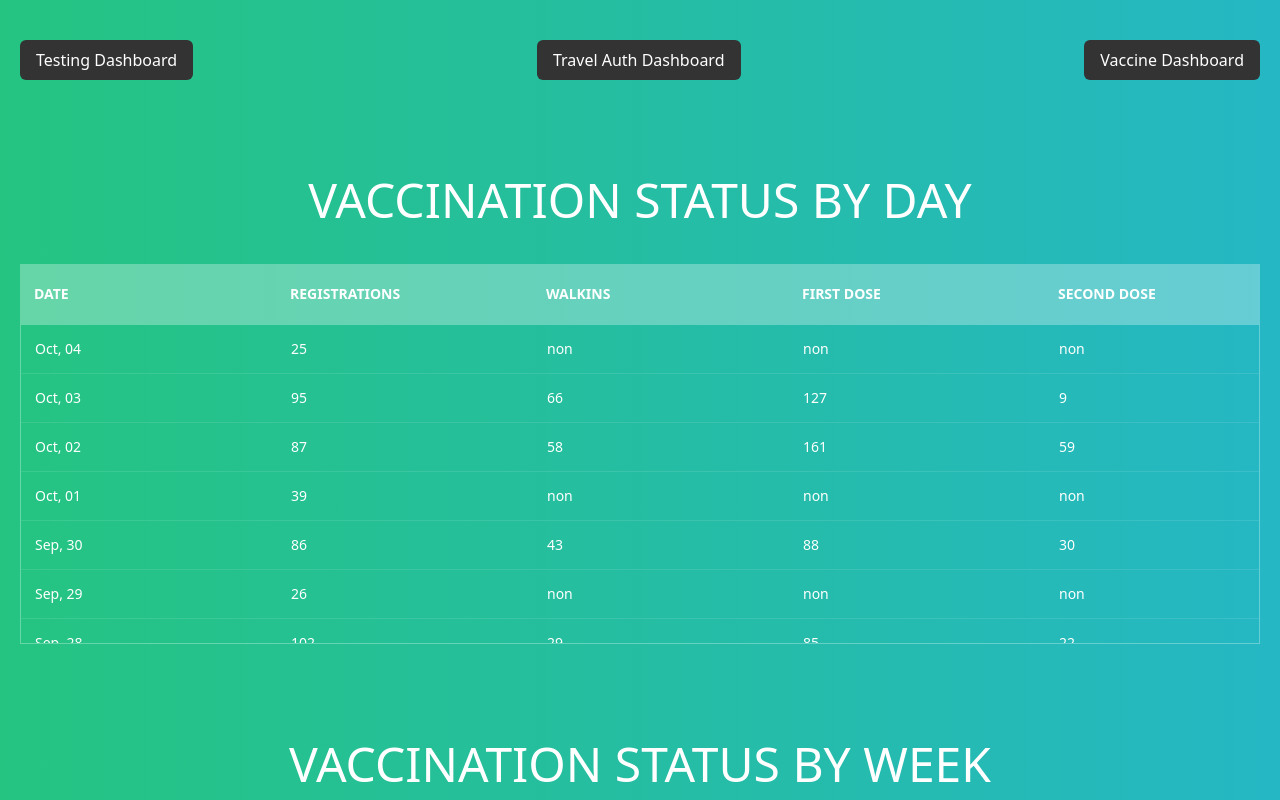
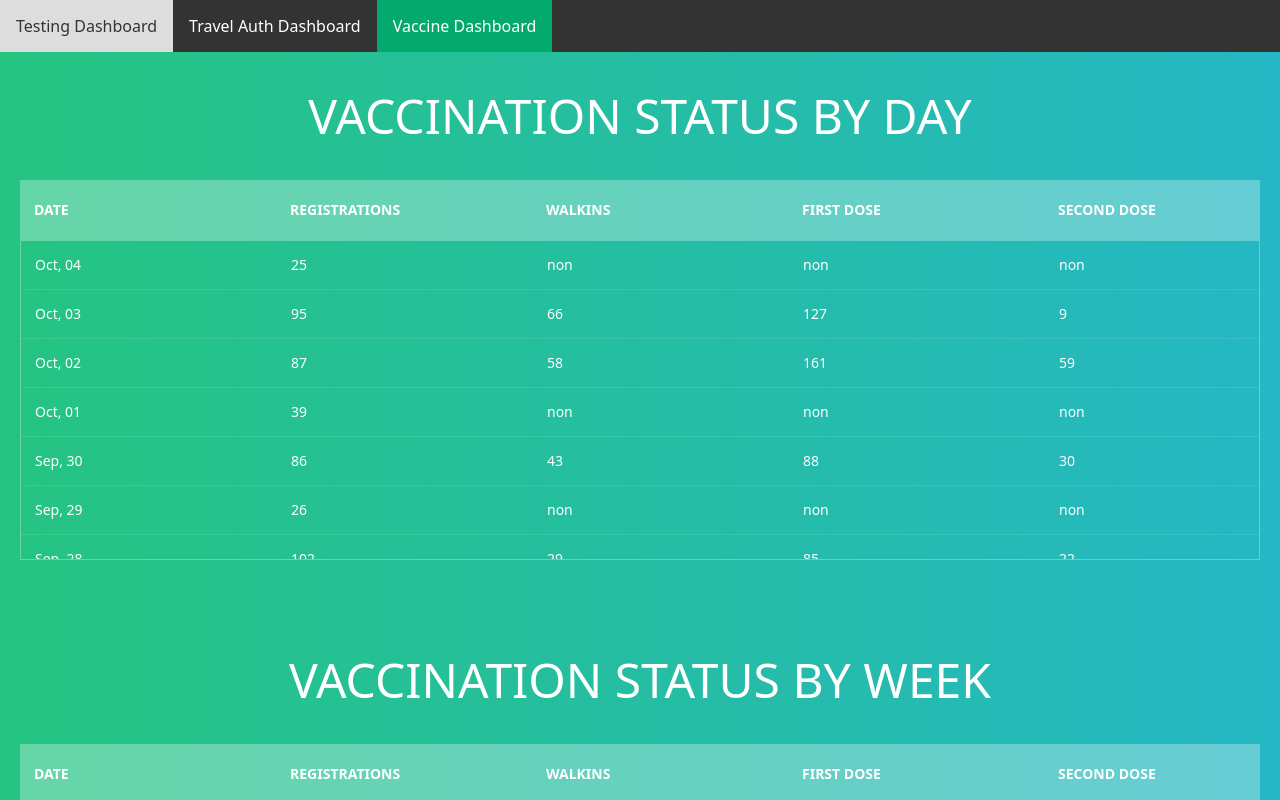
Before and after one commit to mena234/vue-covid, a Vue app: page /vaccine-dashboard in a window 1280 px wide. Shown: the top 800 px of the page. Built offline with nearby package versions, Linux system fonts and the light colour scheme.

Commit message:
Add navbar & add some custimzation on style.

```diff
--- a/src/App.vue
+++ b/src/App.vue
@@ -1,21 +1,14 @@
 <template>
-    <div class="mx-5">
-        <div class="container m-auto flex justify-between align-middle mt-10 mb-24">
-            <router-link to="/testing-dashboard" class="routing-button px-4 py-2 rounded-md">
-                Testing Dashboard
-            </router-link>
-            <router-link to="/travel-auth-dashboard" class="routing-button px-4 py-2 rounded-md">
-                Travel Auth Dashboard
-            </router-link>
-            <router-link to="/vaccine-dashboard" class="routing-button px-4 py-2 rounded-md">
-                Vaccine Dashboard
-            </router-link>
-        </div>
+    <Navbar />
+    <div class="mx-5 mt-10">
+
         <router-view />
     </div>
 </template>
 
-<script setup></script>
+<script setup>
+    import Navbar from '@/components/UI/Navbar'
+</script>
 
 <style>
 @import url(https://fonts.googleapis.com/css?family=Roboto:400,500,300,700);
@@ -24,10 +17,6 @@ body {
     background: linear-gradient(to right, #25c481, #25b7c4);
     font-family: "Roboto", sans-serif;
     color: white;
-}
-
-.routing-button {
-    background-color: #333;
 }
 ::-webkit-scrollbar {
     width: 6px;
--- a/src/components/TestingDashboard/RestHomePositives.vue
+++ b/src/components/TestingDashboard/RestHomePositives.vue
@@ -1,5 +1,7 @@
 <template>
-    <Responsive style="margin-top: 20px">
+    <div>
+        <div class="overflow-x-auto">
+            <Responsive class="responsive-container">
                 <template #main="{ width }">
                     <Chart
                         :size="{ width: width, height: 500 }"
@@ -11,11 +13,18 @@
                                 :dataKeys="['TestDate', 'Positives']"
                                 :lineStyle="{ stroke: '#fff' }"
                             />
-                    <LabelsLayer :dataKeys="['TestDate', 'Positives']" />
+                            <LabelsLayer
+                                :dataKeys="['TestDate', 'Positives']"
+                            />
                         </template>
                     </Chart>
                 </template>
             </Responsive>
+        </div>
+        <div class="flex flex-col ml-10 mt-5">
+            <div class="xl:text-lg sm:text-sm"><span>Year: 2021</span></div>
+        </div>
+    </div>
 </template>
 
 <script setup>
@@ -37,3 +46,9 @@ const margin = ref({
     bottom: 0,
 });
 </script>
+
+<style scoped>
+.responsive-container {
+    min-width: 60rem;
+}
+</style>
--- a/src/components/TravelAuthDashboard/ApprovalTimeStats.vue
+++ b/src/components/TravelAuthDashboard/ApprovalTimeStats.vue
@@ -1,5 +1,5 @@
 <template>
-    <Table :items="approvalTimeStats" :tableHeaders="tableHeaders" header="APPROVAL TIME STATUS" />
+    <Table :items="approvalTimeStats" :tableHeaders="tableHeaders" header="APPROVAL TIME STATUS" :tableMinWidth="40" />
 </template>
 
 <script setup>
--- a/src/components/TravelAuthDashboard/TravelAuthStats.vue
+++ b/src/components/TravelAuthDashboard/TravelAuthStats.vue
@@ -1,7 +1,8 @@
 <template>
     <div>
-        <h2 class="text-center text-5xl mb-10">TRAVEL AUTH STATUS</h2>
-        <Responsive>
+        <h2 class="text-center sm:text-5xl text-2xl mb-10">TRAVEL AUTH STATUS</h2>
+        <div class="overflow-x-auto">
+            <Responsive class="responsive-container">
                 <template #main="{ width }">
                     <Chart
                         :size="{ width, height: 420 }"
@@ -41,14 +42,15 @@
                     </Chart>
                 </template>
             </Responsive>
+        </div>
         <div class="flex flex-col ml-10 mt-5">
             <div class="text-lg"><span>Year: 2021</span></div>
             <div class="text-lg">
-                <div class="p-2 total-bg-color inline-block"></div>
+                <div class="p-2 inline-block bg-light-black"></div>
                 <span class="ml-2">Total</span>
             </div>
             <div class="text-lg">
-                <div class="p-2 approved-bg-color inline-block"></div>
+                <div class="p-2 inline-block bg-light-gray"></div>
                 <span class="ml-2">Approved</span>
             </div>
             <div class="text-lg">
@@ -97,11 +99,7 @@ const axis = ref({
 </script>
 
 <style>
-.total-bg-color {
-    background-color: black;
-}
-
-.approved-bg-color {
-    background-color: #ddd;
+.responsive-container {
+    min-width: 60rem;
 }
 </style>
--- /dev/null
+++ b/src/components/UI/Navbar.vue
@@ -0,0 +1,63 @@
+<template>
+    <div class="topnav overflow-hidden bg-light-black" ref="nav">
+        <router-link
+            to="/testing-dashboard"
+            class="link hover:bg-light-gray hover:text-light-black text-white text-center no-underline py-3.5 px-4 float-left sm:block hidden"
+            >Testing Dashboard</router-link
+        >
+        <router-link
+            to="/travel-auth-dashboard"
+            class="link hover:bg-light-gray hover:text-light-black text-white text-center no-underline py-3.5 px-4 float-left sm:block hidden"
+            >Travel Auth Dashboard</router-link
+        >
+        <router-link
+            to="/vaccine-dashboard"
+            class="link hover:bg-light-gray hover:text-light-black text-white text-center no-underline py-3.5 px-4 float-left sm:block hidden"
+            >Vaccine Dashboard</router-link
+        >
+        <button
+            class="px-3.5 py-4 float-right sm:hidden"
+            href="javascript:void(0);"
+            @click="onClick"
+        >
+            <img src="@/assets/menu-icon.svg" class="w-6 h-4" />
+        </button>
+    </div>
+</template>
+
+<script setup>
+import { ref } from "@vue/reactivity";
+
+const nav = ref(null);
+const onClick = () => {
+    console.log(nav.value);
+    nav.value.classList.toggle('responsive')
+};
+</script>
+
+<style scoped>
+a {
+    float: left;
+}
+
+.router-link-exact-active {
+    background-color: #04aa6d;
+    color: white;
+}
+
+@media screen and (max-width: 600px) {
+    .responsive {
+        position: relative;
+    }
+    .responsive .icon {
+        position: absolute;
+        right: 0;
+        top: 0;
+    }
+    .responsive .link {
+        float: none;
+        display: block;
+        text-align: left;
+    }
+}
+</style>
--- a/src/components/UI/Table.vue
+++ b/src/components/UI/Table.vue
@@ -1,22 +1,56 @@
 <template>
     <section>
-        <h1 class="text-5xl mb-10 text-white text-center uppercase">
+        <h1 class="sm:text-5xl text-2xl mb-10 text-white text-center uppercase">
             {{ header }}
         </h1>
-        <div class="tbl-header text-left text-sm uppercase font-medium overflow-x-auto">
-            <table class="table-fixed" :class="fullWidth && 'w-full'" cellpadding="0" cellspacing="0" border="0">
+        <div
+            class="tbl-header text-left text-sm uppercase font-medium overflow-x-auto"
+            id="tbl-header-content"
+            ref="tableContentHeader"
+        >
+            <table
+                class="table-fixed"
+                :class="fullWidth && 'w-full'"
+                cellpadding="0"
+                cellspacing="0"
+                border="0"
+                :style="{minWidth: tableMinWidth + 'rem'}"
+            >
                 <thead>
                     <tr>
-                        <th v-for="(header,i) in tableHeaders" :key="i" class="px-3.5 py-5" scope="col">{{ header }}</th>
+                        <th
+                            v-for="(header, i) in tableHeaders"
+                            :key="i"
+                            class="px-3.5 py-5"
+                            scope="col"
+                        >
+                            {{ header }}
+                        </th>
                     </tr>
                 </thead>
             </table>
         </div>
-        <div class="tbl-content overflow-x-auto mt-0 h-80 text-left text-sm font-light align-middle">
-            <table class="table-fixed" :class="fullWidth && 'w-full'" cellpadding="0" cellspacing="0" border="0">
+        <div
+            class="tbl-content overflow-x-auto mt-0 h-80 text-left text-sm font-light align-middle"
+            ref="tableContent"
+        >
+            <table
+                class="table-fixed"
+                :class="fullWidth && 'w-full'"
+                cellpadding="0"
+                cellspacing="0"
+                border="0"
+                :style="{minWidth: tableMinWidth + 'rem'}"
+            >
                 <tbody>
                     <tr v-for="(item, i) in items" :key="i">
-                        <td v-for="(value, key, i) in item" :key="i" class="p-3.5">{{ value }}</td>
+                        <td
+                            v-for="(value, key, i) in item"
+                            :key="i"
+                            class="p-3.5"
+                        >
+                            {{ value }}
+                        </td>
                     </tr>
                 </tbody>
             </table>
@@ -25,7 +59,7 @@
 </template>
 
 <script setup>
-import { defineProps } from 'vue';
+import { defineProps, onMounted, onBeforeUnmount, ref } from "vue";
 
 defineProps({
     header: String,
@@ -33,15 +67,32 @@ defineProps({
     tableHeaders: Array,
     fullWidth: {
         type: Boolean,
-        default: true
+        default: true,
+    },
+    tableMinWidth: {
+        type: Number,
+        default: 80
     }
-})
+});
+
+const tableContent = ref(null);
+const tableContentHeader = ref(null);
+
+const onScroll = () => {
+    tableContentHeader.value.scrollLeft = tableContent.value.scrollLeft;
+};
+
+onMounted(() => {
+    tableContent.value.addEventListener("scroll", onScroll);
+});
+
+onBeforeUnmount(() => {
+    tableContent.value.removeEventListener("scroll", onScroll);
+});
 </script>
 
 <style>
-table {
-    min-width: 80rem;
-}
+
 .tbl-header {
     background-color: rgba(255, 255, 255, 0.3);
 }
@@ -49,11 +100,19 @@ table {
     border: 1px solid rgba(255, 255, 255, 0.3);
 }
 
-th, td {
-    min-width: 10rem;
+th,
+td {
+    min-width: 15rem;
 }
 td {
     border-bottom: solid 1px rgba(255, 255, 255, 0.1);
 }
 
+#tbl-header-content {
+    -ms-overflow-style: none; /* Internet Explorer 10+ */
+    scrollbar-width: none; /* Firefox */
+}
+#tbl-header-content::-webkit-scrollbar {
+    display: none; /* Safari and Chrome */
+}
 </style>
--- a/src/main.js
+++ b/src/main.js
@@ -2,6 +2,7 @@ import { createApp } from 'vue'
 import App from './App.vue'
 import router from './routes'
 import './tailwind.css'
+import './index.css'
 
 const app = createApp(App)
 
--- a/src/pages/TestingDashboard.vue
+++ b/src/pages/TestingDashboard.vue
@@ -4,7 +4,7 @@
             <TestingStats />
         </div>
         <div class="mb-24">
-            <div class="text-5xl text-center">TESTING HOME POSITIVIES</div>
+            <div class="sm:text-5xl text-2xl text-center mb-10">TESTING HOME POSITIVIES</div>
             <RestHomePositives />
         </div>
         <div class="mb-24">
--- a/tailwind.config.js
+++ b/tailwind.config.js
@@ -4,8 +4,9 @@ module.exports = {
     theme: {
         extend: {
             colors: {
-                "light-black": "#333333",
-            },
+                'light-black': '#333333',
+                'light-gray': '#dddddd'
+            }
         },
     },
     variants: {
```
Also changed, not shown: src/assets/logo.png (deleted), src/assets/menu-icon.svg (added), src/index.css (added). Lines whose indentation alone changed are shown as unchanged.
